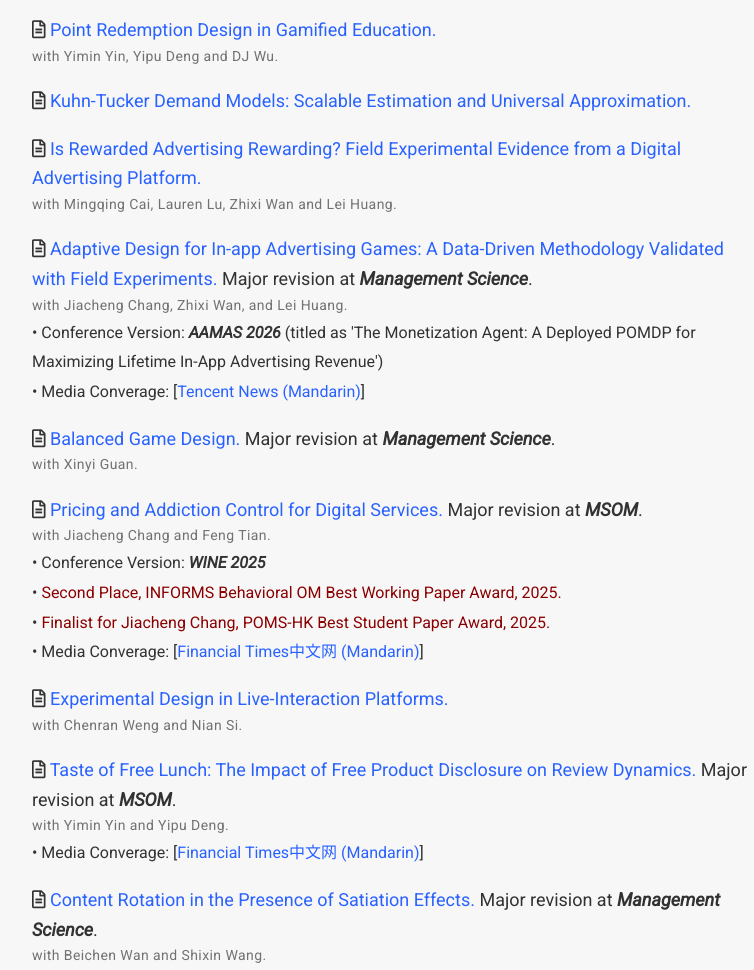
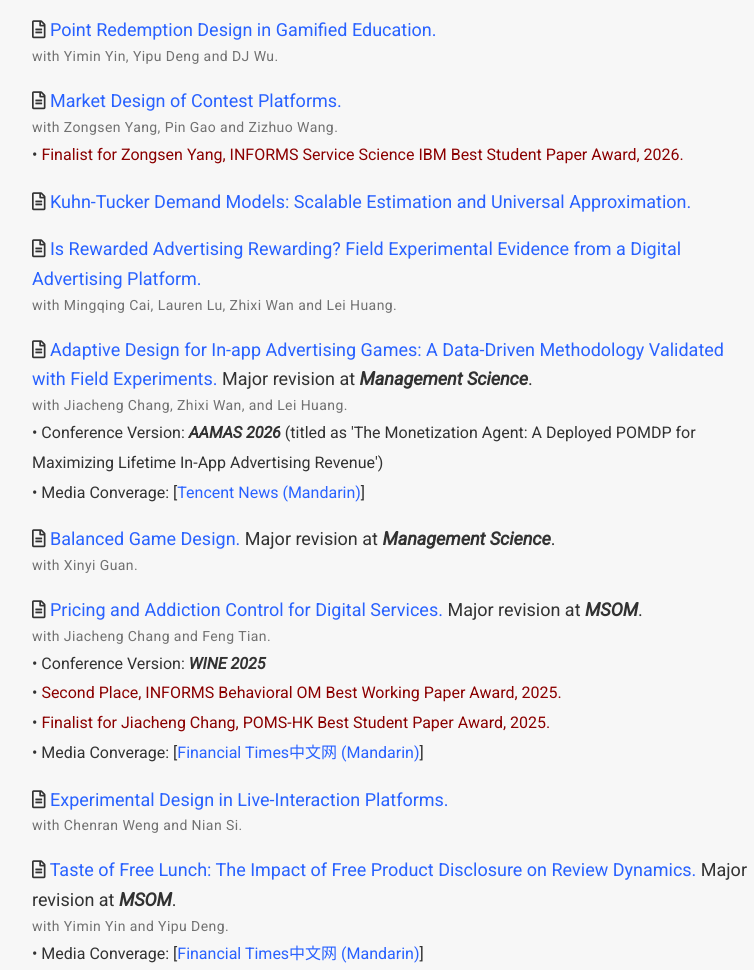
Before and after one commit to leixiao32229/leixiao32229.github.io, a plain HTML site: page index.html in a window 1280 px wide. Shown: the part 1379-2349 px from the top of the page, without its empty margins (433-1187 px from the left). Drawn offline with nearby package versions, Linux system fonts and the light colour scheme; some icons are missing; files whose address does not match are found by name.

Commit message:
20261116

```diff
--- a/index.html
+++ b/index.html
@@ -726,6 +726,20 @@ Point redemption
   </div>
 </div>
 <!--
+Contest Platform
+-->
+<div class="view-list-item" itemscope itemtype="http://schema.org/{{$microdata_type}}">
+  <i class="far fa-file-alt" aria-hidden="true"></i>
+    <a href="https://papers.ssrn.com/sol3/papers.cfm?abstract_id=7709079" itemprop="url"><span itemprop="name">
+Market Design of Contest Platforms.</span></a>
+<div class="article-metadata" itemprop="author">
+    with Zongsen Yang, Pin Gao and Zizhuo Wang.
+  </div>
+  <font size="3">
+&bull; <span style="color: darkred">Finalist for Zongsen Yang, INFORMS Service Science IBM Best Student Paper Award, 2026.</span>
+  </font>
+</div>
+<!--
 KT model
 -->
 <div class="view-list-item" itemscope itemtype="http://schema.org/{{$microdata_type}}">
@@ -1006,7 +1020,8 @@ ccp
 
     </div>
     <div class="col-12 col-lg-8">
-      <p><em>Finalist</em> for Zongsen Yang, POMS CSOM Best Student Competition, 2026</p>
+      <p><em>Finalist</em> for Zongsen Yang, INFORMS Service Science IBM Best Student Paper Award, 2026</p>
+<p><em>Finalist</em> for Zongsen Yang, POMS CSOM Best Student Competition, 2026</p>
 <p>INFORMS Revenue Management &amp; Pricing Section Prize, 2025 <em>(&ldquo;for the best contribution to the science of pricing and revenue management&rdquo; in the past five years)</em>.</p>
 <p><em>Second Place</em>, INFORMS Behavioral OM Best Working Paper Award, 2025.</p>
 <p><em>Finalist</em> for Jiacheng Chang, POMS-HK Best Student Paper Award, 2025</p>
```
Also changed, not shown: 1 other file.
